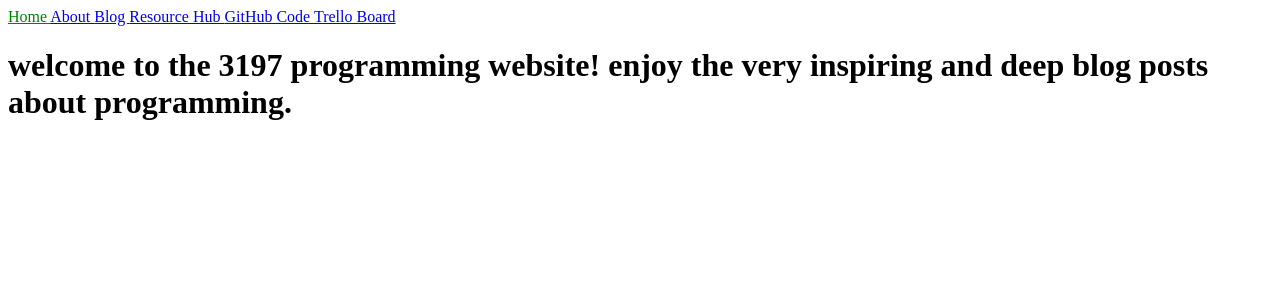
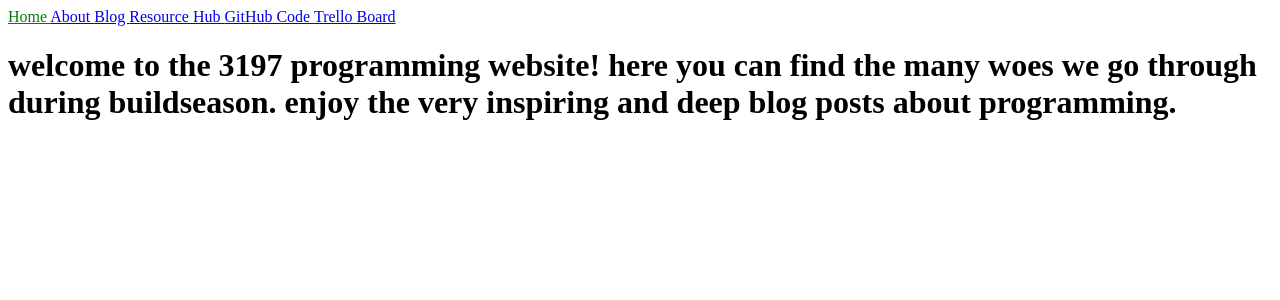
Before and after one commit to frc3197/frc3197.github.io, a Jekyll site: the page built from index.html, in a window 1280 px wide. Shown: the top 300 px of the page. Built offline with Jekyll 4.4.1, drawn with Linux system fonts in a browser that asks for light colours.

Commit message:
Update index.html
making it seem "professional"

```diff
--- a/index.html
+++ b/index.html
@@ -2,4 +2,4 @@
 layout: default
 title: FRC 3197 Coding Team
 ---
-<h1>{{ "Welcome to the 3197 Programming website! Enjoy the very inspiring and deep blog posts about programming." | downcase }}</h1>
+<h1>{{ "Welcome to the 3197 Programming website! Here you can find the many woes we go through during buildseason. Enjoy the very inspiring and deep blog posts about programming. " | downcase }}</h1>
```
